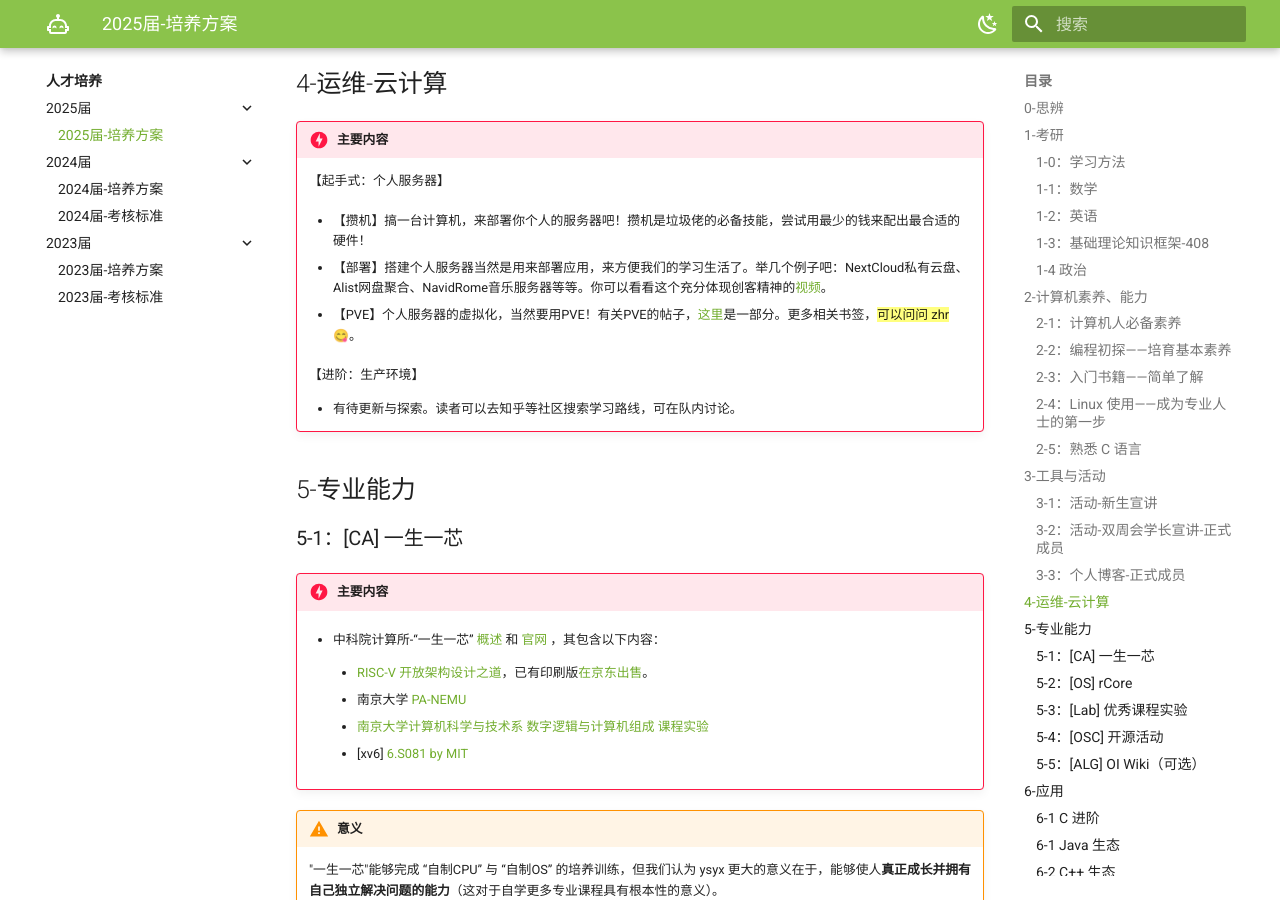
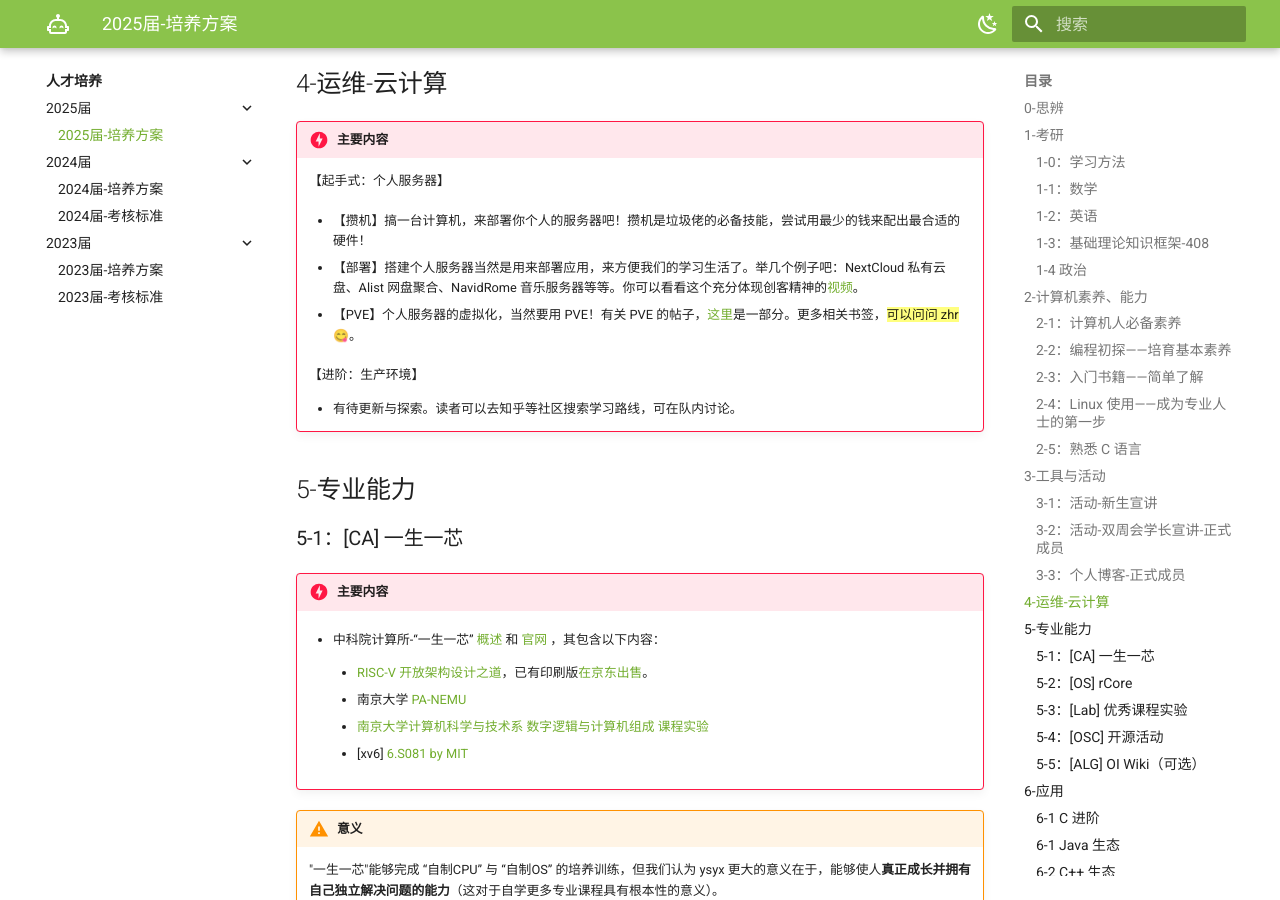
Before and after one commit to Haohahahaha/OSCA, an MkDocs documentation site: the page built from docs/guide/guide-2025.md, in a window 1280 px wide and 900 px high, scrolled down 8667 px. Built offline with MkDocs 1.6.1 and Material for MkDocs 9.7.7, drawn with Linux system fonts in a browser that asks for light colours; some of the changed text lies outside the part shown.

Commit message:
2025-08-06_10:20:11 update

```diff
--- a/docs/guide/guide-2025.md
+++ b/docs/guide/guide-2025.md
@@ -24,7 +24,7 @@
 
 	3. 帮助 更容易地、更高效地 学习，而非完全解答实际问题。
 
-	> 通过下面的阅读，你会发现，我们定制个人方案主要的方法是OKR，我们团队管理也采用了OKR。
+	> 通过下面的阅读，你会发现，我们定制个人方案主要的方法是 OKR，我们团队管理也采用了 OKR。
 	>
 	> 关于OKR，你可以点击打开 [百度百科 - OKR](https://baike.baidu.com/item/OKR/2996251) 来简单了解。
 
@@ -385,9 +385,9 @@
 
 	- 【攒机】搞一台计算机，来部署你个人的服务器吧！攒机是垃圾佬的必备技能，尝试用最少的钱来配出最合适的硬件！
 
-	- 【部署】搭建个人服务器当然是用来部署应用，来方便我们的学习生活了。举几个例子吧：NextCloud私有云盘、Alist网盘聚合、NavidRome音乐服务器等等。你可以看看这个充分体现创客精神的[视频](https://www.bilibili.com/video/BV1DB4y1j7Z7)。
+	- 【部署】搭建个人服务器当然是用来部署应用，来方便我们的学习生活了。举几个例子吧：NextCloud 私有云盘、Alist 网盘聚合、NavidRome 音乐服务器等等。你可以看看这个充分体现创客精神的[视频](https://www.bilibili.com/video/BV1DB4y1j7Z7)。
 
-	- 【PVE】个人服务器的虚拟化，当然要用PVE！有关PVE的帖子，[这里](https://cs.haohaha.cn/04-Server/)是一部分。更多相关书签，{==可以问问 zhr==} 😋。
+	- 【PVE】个人服务器的虚拟化，当然要用 PVE！有关 PVE 的帖子，[这里](https://cs.haohaha.cn/04-Server/)是一部分。更多相关书签，{==可以问问 zhr==} 😋。
 
 	【进阶：生产环境】
 
@@ -458,7 +458,7 @@
 
 	这里给出的链接绝大多数为 CSDIY 网站的网址，因其包含相关所有资料，包括课程官方主页~
 
-	此处，如果你有更多想法，想去学习更多的知识，那么 [CSDiy - CS 自学指南](https://csdiy.wiki)将会是一个探索与学习知识的伊甸园。当然，里面的课 99% 都是全英文教学，所以这里你也能看得出，之前在英语方面下的功夫没有白费了。我相信，你达到熟练掌握英语阅读的时间越早，你快乐地学习（非常棒的）知识——进入伊甸园的时间越早。希望你能认真阅读这个网站。
+	此处，如果你有更多想法，想去学习更多的知识，那么 [CSDiy - CS 自学指南](https://csdiy.wiki) 将会是一个探索与学习知识的伊甸园。当然，里面的课 99% 都是全英文教学，所以这里你也能看得出，之前在英语方面下的功夫没有白费了。我相信，你达到熟练掌握英语阅读的时间越早，你快乐地学习（非常棒的）知识——进入伊甸园的时间越早。希望你能认真阅读这个网站。
 
 ### 5-4：[OSC] 开源活动
 
```
